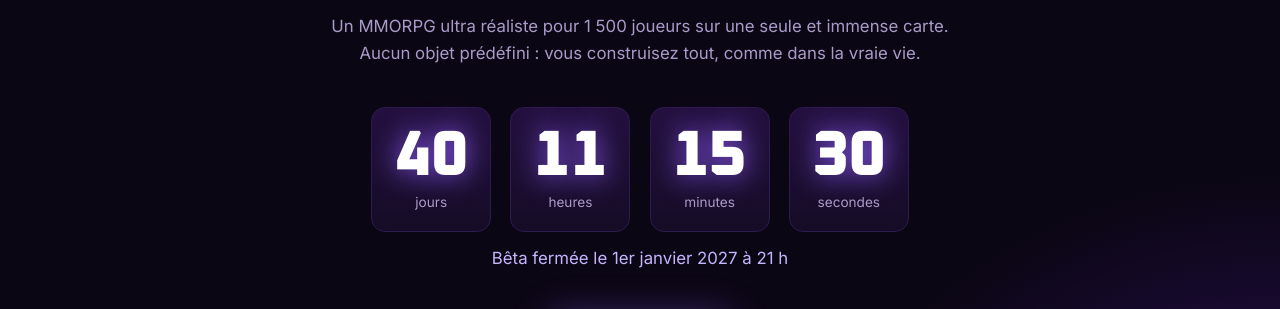
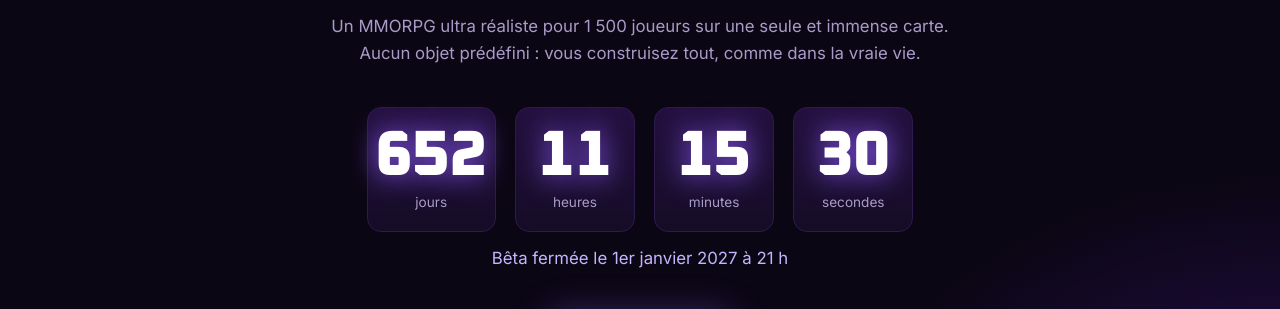
Before and after one commit to Kykygosed/kykyworld, a plain HTML site: page index.html in a window 1280 px wide. Shown: the part 443-752 px from the top of the page. Drawn offline with Linux system fonts and the light colour scheme; no server answers.

Commit message:
Update index.html

```diff
--- a/index.html
+++ b/index.html
@@ -97,7 +97,7 @@ tabs.forEach(b=>b.onclick=()=>go(b.dataset.t));
 document.querySelectorAll("[data-go]").forEach(b=>b.onclick=()=>go(b.dataset.go));
 addEventListener("hashchange",()=>show(location.hash.slice(1)));
 show(location.hash.slice(1));
-const target=Date.UTC(2027,0,1,20,0,0); // 21 h, heure de Paris (UTC+1)
+const target=Date.UTC(2027,20,4,20,0,0); // 21 h, heure de Paris (UTC+1)
 const p=n=>String(n).padStart(2,"0");
 function tick(){let t=Math.max(0,target-Date.now())/1000|0;
 d.textContent=p(t/86400|0);h.textContent=p(t%86400/3600|0);m.textContent=p(t%3600/60|0);s.textContent=p(t%60);}
```
